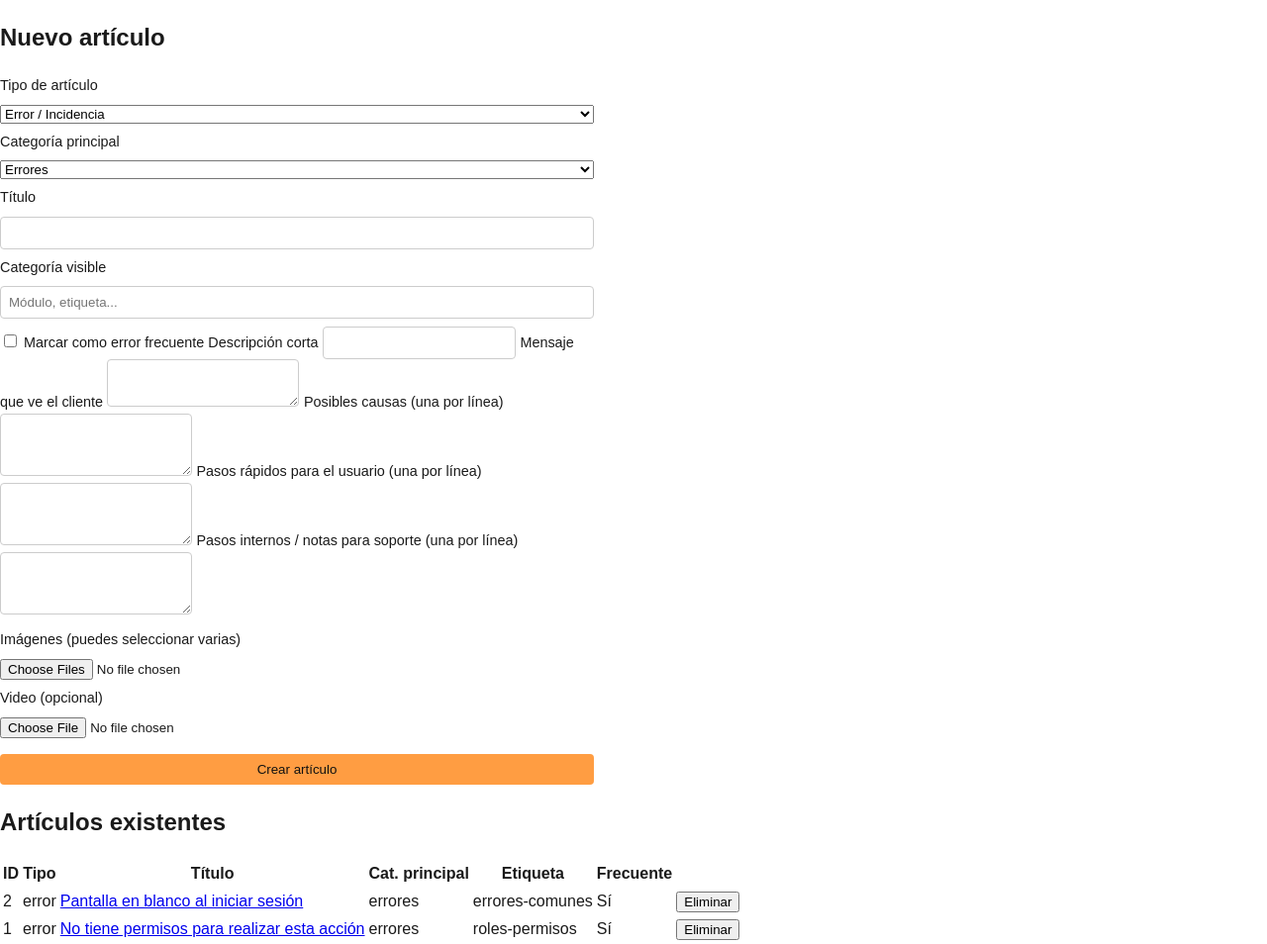
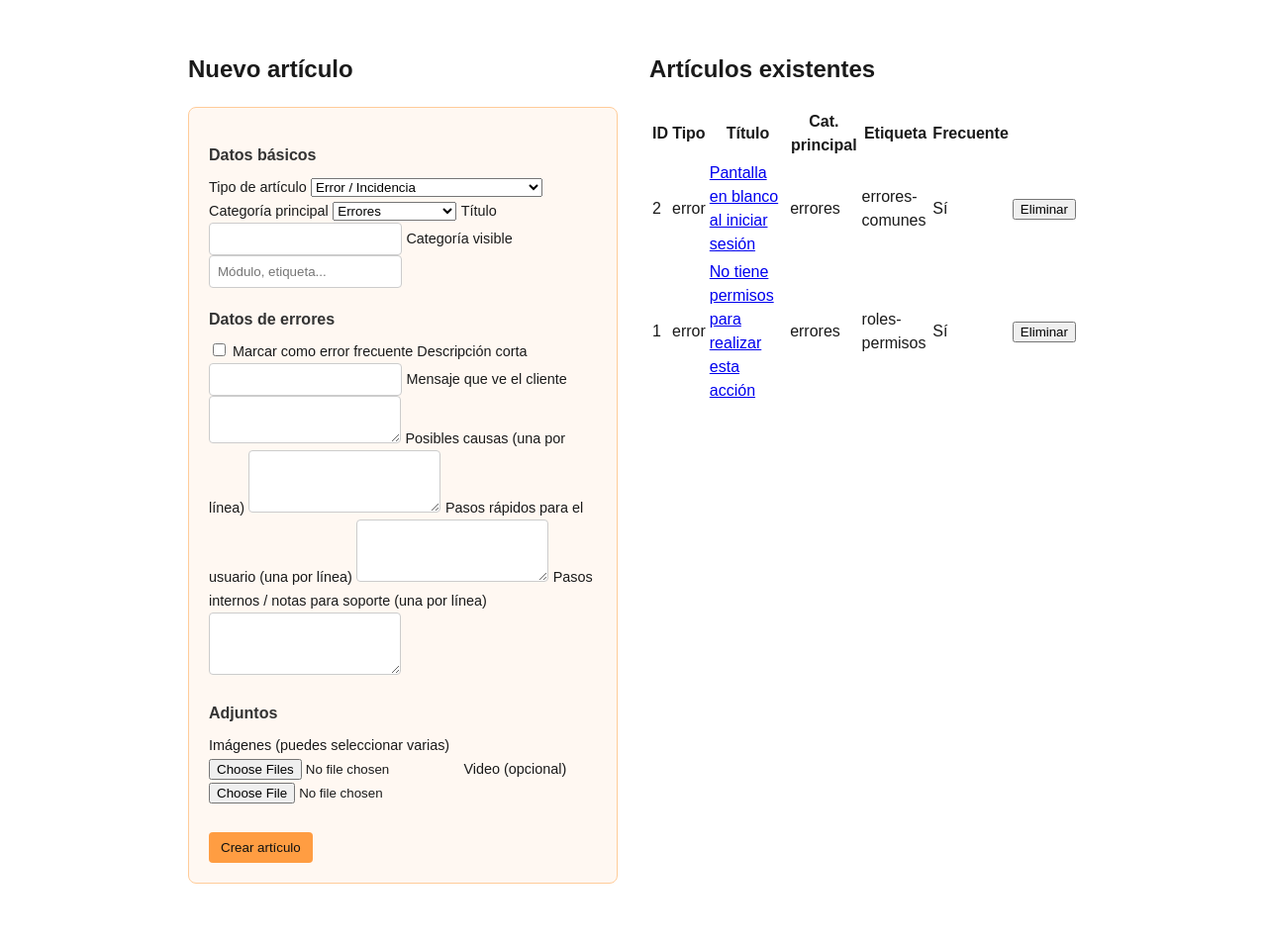
Before and after one commit to olls-san/tecopos-helpcenter, a FastAPI app: page /admin in a window 1280 px wide. Shown: the part 261-1215 px from the top of the page at 99% size. After the commit the page ends 1154 px from the top, so only its background shows below. Run offline with FastAPI, Linux system fonts and the light colour scheme; data comes from the database, SQL or seed files in the repository; some libraries are stand-ins or nearby versions.

Commit message:
Add files via upload

```diff
--- a/static/style.css
+++ b/static/style.css
@@ -290,6 +290,58 @@ footer {
   background: #ffb36b;
 }
 
+/*
+ * ===== SECTIONS =====
+ * Define a common container for page sections. This gives a consistent
+ * maximum width, horizontal padding and top margin so that the content
+ * doesn’t butt up against the hero header. Applying this class to
+ * categories, errors, docs and admin sections aligns them with the home
+ * page layout.
+ */
+.section {
+  max-width: 900px;
+  margin: 32px auto;
+  padding: 0 20px;
+}
+
+/*
+ * ===== ADMIN LAYOUT =====
+ * Improve the layout of the admin view with a responsive grid. The form
+ * and list columns share space on wider screens but wrap on narrow
+ * screens. Cards and form sections have their own styling to separate
+ * distinct groups of fields.
+ */
+.admin-grid {
+  display: flex;
+  flex-wrap: wrap;
+  gap: 32px;
+  justify-content: space-between;
+}
+
+.admin-form, .admin-list {
+  flex: 1 1 45%;
+}
+
+/* Card that wraps the entire form for better presentation */
+.form-card {
+  background: #fff8f2;
+  border: 1px solid #ffcc99;
+  border-radius: 8px;
+  padding: 20px;
+}
+
+/* Each logical group of inputs within the form */
+.form-section {
+  margin-bottom: 20px;
+}
+
+.form-section h3 {
+  margin-bottom: 8px;
+  font-size: 1rem;
+  font-weight: 600;
+  color: #333333;
+}
+
 .admin-list ul {
   list-style: none;
   padding-left: 0;
--- a/templates/admin.html
+++ b/templates/admin.html
@@ -16,7 +16,10 @@
         <div class="admin-form">
             <h2>Nuevo artículo</h2>
             <form id="create-form" action="/admin/create" method="post" enctype="multipart/form-data" class="form-vertical">
-                <!-- Tipo de artículo (error, guia, comportamiento, faq, novedad) -->
+                <div class="form-card">
+                    <!-- Datos básicos -->
+                    <div class="form-section">
+                        <h3>Datos básicos</h3>
                         <label>Tipo de artículo</label>
                         <select name="type" id="type-select" required>
                             <option value="error">Error / Incidencia</option>
@@ -26,7 +29,6 @@
                             <option value="novedad">Novedad</option>
                         </select>
 
-                <!-- Categoría principal para navegación -->
                         <label>Categoría principal</label>
                         <select name="primary_category" id="primary-category-select" required>
                             <option value="errores">Errores</option>
@@ -36,16 +38,16 @@
                             <option value="novedades">Novedades</option>
                         </select>
 
-                <!-- Título del artículo -->
                         <label>Título</label>
                         <input type="text" name="title" required />
 
-                <!-- Categoría visible / módulo / etiqueta -->
                         <label>Categoría visible</label>
                         <input type="text" name="category" placeholder="Módulo, etiqueta..." />
+                    </div>
 
                     <!-- Sección solo para errores -->
-                <div data-fields="error">
+                    <div class="form-section" data-fields="error">
+                        <h3>Datos de errores</h3>
                         <label class="checkbox-inline">
                             <input type="checkbox" name="is_common" value="true" />
                             Marcar como error frecuente
@@ -67,39 +69,42 @@
                         <textarea name="internal_steps" rows="3"></textarea>
                     </div>
 
-                <!-- Contenedores reutilizables para distintos tipos -->
                     <!-- Campo de descripción, utilizado por guías, comportamientos y novedades -->
-                <div id="description-container" style="display:none;">
-                    <label>Descripción</label>
+                    <div id="description-container" class="form-section" style="display:none;">
+                        <h3>Descripción</h3>
                         <textarea name="description" rows="3"></textarea>
                     </div>
 
                     <!-- Campo de pasos (solo guías) -->
-                <div id="steps-container" style="display:none;">
-                    <label>Paso a paso (una por línea)</label>
+                    <div id="steps-container" class="form-section" style="display:none;">
+                        <h3>Paso a paso</h3>
                         <textarea name="steps" rows="4"></textarea>
                     </div>
 
                     <!-- Campo de respuesta (solo FAQs) -->
-                <div id="answer-container" style="display:none;">
-                    <label>Respuesta</label>
+                    <div id="answer-container" class="form-section" style="display:none;">
+                        <h3>Respuesta</h3>
                         <textarea name="answer" rows="3"></textarea>
                     </div>
 
                     <!-- Campo de etiquetas (solo FAQs) -->
-                <div id="tags-container" style="display:none;">
-                    <label>Etiquetas (una por línea)</label>
+                    <div id="tags-container" class="form-section" style="display:none;">
+                        <h3>Etiquetas</h3>
                         <textarea name="tags" rows="2"></textarea>
                     </div>
 
                     <!-- Imágenes y video, comunes a todos los tipos -->
+                    <div class="form-section">
+                        <h3>Adjuntos</h3>
                         <label>Imágenes (puedes seleccionar varias)</label>
                         <input type="file" name="image_files" multiple />
 
                         <label>Video (opcional)</label>
                         <input type="file" name="video_file" />
+                    </div>
 
                     <button type="submit">Crear artículo</button>
+                </div>
             </form>
 
             <script>
```
Also changed, not shown: templates/index.html (+5 -3 lines). Lines whose indentation alone changed are shown as unchanged.
